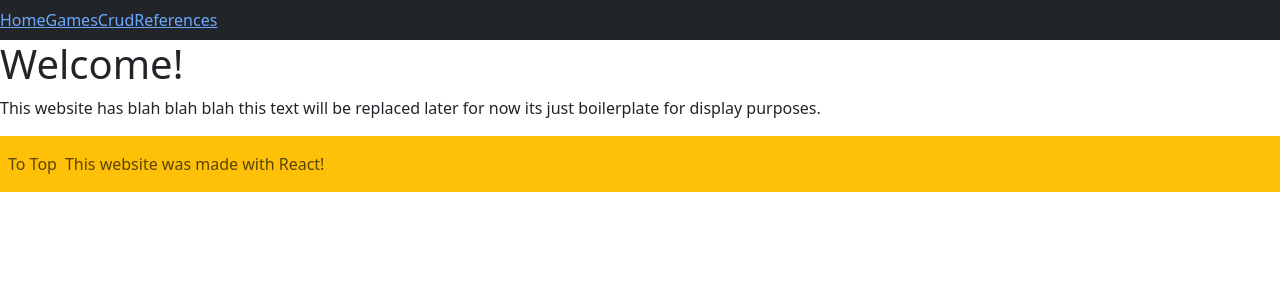
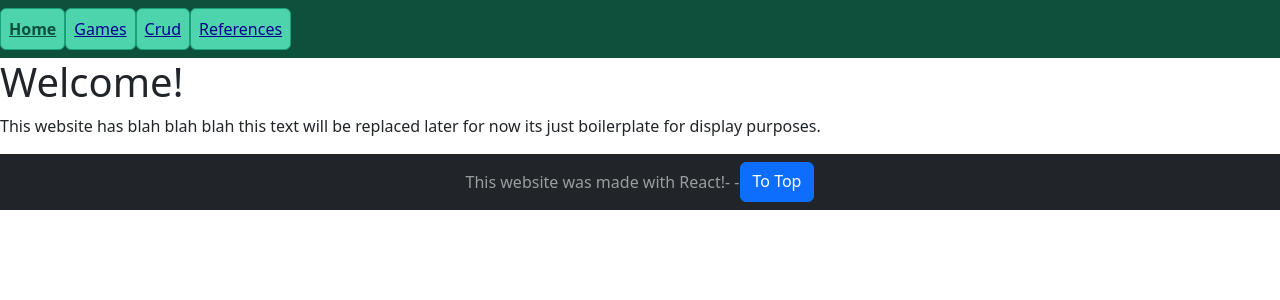
Before and after one commit to anagalacticRuby/promineo-final-react, a React (Create React App) app: page / in a window 1280 px wide. Shown: the top 300 px of the page. Built offline with nearby package versions, Linux system fonts and the light colour scheme.

Commit message:
fixed crudTable, added ScoreCards comp + styling

```diff
--- a/src/components/CrudPage.js
+++ b/src/components/CrudPage.js
@@ -61,17 +61,17 @@ export function CrudPage() {
       .then(() => alert("Score Card Created"));
   }
 
-  function putData(e, scoreCardObj) {
+  function putData(e, initialScoreCard, p1Score, p2Score, ties) {
     e.preventDefault();
 
     let updatedScoreCardObj = {
-      ...scoreCardObj,
-      player1Score: updatedPlayer1Score,
-      player2Score: updatedPlayer2Score,
-      ties: updatedTieCount,
+      ...initialScoreCard,
+      player1Score: p1Score,
+      player2Score: p2Score,
+      ties: ties,
     };
 
-    fetch(`${ENDPOINT}/${scoreCardObj.id}`, {
+    fetch(`${ENDPOINT}/${updatedScoreCardObj.id}`, {
       method: "PUT",
       headers: { "Content-Type": "application/json" },
       body: JSON.stringify(updatedScoreCardObj),
@@ -96,10 +96,6 @@ export function CrudPage() {
         scoreCard={scoreCard}
         deleteData={deleteData}
         putData={putData}
-        setUpdatedPlayer1Score={setUpdatedPlayer1Score}
-        setUpdatedPlayer2Score={setUpdatedPlayer2Score}
-        setUpdatedTieCount={setUpdatedTieCount}
-        updatedTieCount={updatedTieCount}
       />
       <Footer/>
     </>
--- a/src/components/Footer.js
+++ b/src/components/Footer.js
@@ -1,18 +1,28 @@
-import  Nav  from "react-bootstrap/Nav"
-import Navbar from "react-bootstrap/Navbar"
+import Nav from "react-bootstrap/Nav";
+import Navbar from "react-bootstrap/Navbar";
+import Button from "react-bootstrap/Button";
 
-export function Footer(){
+export function Footer() {
   //This component's purpose is to hold the jsx for a footer that appears on every page of the site
-    return(
+  //It has a single link that is rendered as a button, which will take the user to the top of whatever page they are viewing
+  return (
     <>
       <footer>
-            <Navbar bg="warning">
+        <Navbar
+          bg="dark"
+          data-bs-theme="dark"
+          className="justify-content-center"
+        >
           <Nav>
-                    <Nav.Link href="#Top">To Top</Nav.Link>
+            <Navbar.Text data-bs-theme="light">
+              This website was made with React!- -
+            </Navbar.Text>
+            <Button href="#Top" variant="primary">
+              To Top
+            </Button>
           </Nav>
-                <Navbar.Text>This website was made with React!</Navbar.Text>
         </Navbar>
       </footer>
     </>
-    )
+  );
 }
--- a/src/components/Games.js
+++ b/src/components/Games.js
@@ -2,6 +2,8 @@ import { Footer } from "./Footer";
 import { Header } from "./Header";
 import { RockPaperScissors } from "./RockPaperScissors";
 import { TicTacToe } from "./TicTacToe";
+import Card from "react-bootstrap/Card"
+
 
 export function Games() {
   //This component houses the jsx for the 'games' page of the website.
@@ -20,6 +22,8 @@ export function Games() {
     Player2Wins: 0,
     Ties: 0,
   };
+
+  let gameID;
 
   //Maybe have an outlet provide context to this component to enable id passing?
 
--- a/src/components/Header.js
+++ b/src/components/Header.js
@@ -1,20 +1,77 @@
 import React from "react";
 import Nav from "react-bootstrap/Nav";
 import Navbar from "react-bootstrap/Navbar";
-import { Link } from "react-router-dom";
+import { NavLink } from "react-router-dom";
 
 export function Header() {
-  //TODO: Convert anchor tags into react router links, add <route> and <routes> functionality
   //This component's purpose is to house the jsx responsible for displaying a header component on every page
-  //The header will contain navigation links, and will be styled appropriately to show what page the user is currently on.
+  //The header will contain navigation NavLinks, and will be styled appropriately to show what page the user is currently on.
   return (
     <>
-      <Navbar bg="dark" data-bs-theme="dark">
+      <Navbar style={{ backgroundColor: "#0D503C" }}>
         <Nav id="Top">
-            <Link to="/">Home</Link>
-            <Link to="/games">Games</Link>
-            <Link to="/crudpage">Crud</Link>
-            <Link to="/references">References</Link>
+          <NavLink
+            to="/"
+            style={({ isActive }) => {
+              return {
+                color: isActive ? "#0D503C" : "darkblue",
+                fontWeight: isActive ? "bold" : "normal",
+                padding: "8px",
+                border: "solid 0.755px #1AA179",
+                borderRadius: "0.375rem",
+                backgroundColor: "#4DD4AC",
+              };
+            }}
+          >
+            Home
+          </NavLink>
+          <NavLink
+            style={({ isActive }) => {
+              return {
+                color: isActive ? "#0D503C" : "darkblue",
+                fontWeight: isActive ? "bold" : "normal",
+                padding: "8px",
+                border: "solid 0.755px #1AA179",
+                borderRadius: "0.375rem",
+                backgroundColor: "#4DD4AC",
+              };
+            }}
+            to="/games"
+          >
+            Games
+          </NavLink>
+
+          <NavLink
+            style={({ isActive }) => {
+              return {
+                color: isActive ? "#0D503C" : "darkblue",
+                fontWeight: isActive ? "bold" : "normal",
+                padding: "8px",
+                border: "solid 0.755px #1AA179",
+                borderRadius: "0.375rem",
+                backgroundColor: "#4DD4AC",
+              };
+            }}
+            to="/crudpage"
+          >
+            Crud
+          </NavLink>
+
+          <NavLink
+            style={({ isActive }) => {
+              return {
+                color: isActive ? "#0D503C" : "darkblue",
+                fontWeight: isActive ? "bold" : "normal",
+                padding: "8px",
+                border: "solid 0.755px #1AA179",
+                borderRadius: "0.375rem",
+                backgroundColor: "#4DD4AC",
+              };
+            }}
+            to="/references"
+          >
+            References
+          </NavLink>
         </Nav>
       </Navbar>
     </>
--- /dev/null
+++ b/src/components/ScoreCards.js
@@ -0,0 +1,66 @@
+import { useState } from "react";
+import FormControl from "react-bootstrap/FormControl";
+import Button from "react-bootstrap/Button";
+import { Link } from "react-router-dom";
+
+export function ScoreCards({ scoreCard, putData, deleteData }) {
+  //Variables used for the update method
+  const [updatedPlayer1Score, setUpdatedPlayer1Score] = useState(0);
+  const [updatedPlayer2Score, setUpdatedPlayer2Score] = useState(0);
+  const [updatedTieCount, setUpdatedTieCount] = useState(0);
+
+  return (
+    <tr>
+      <td>
+        Player 1's Wins:{" "}
+        <FormControl
+          type="number"
+          defaultValue={scoreCard.player1Score}
+          onChange={(e) => setUpdatedPlayer1Score(e.target.value)}
+        />
+        <br />
+        Player 2's Wins:{" "}
+        <FormControl
+          type="number"
+          defaultValue={scoreCard.player2Score}
+          onChange={(e) => setUpdatedPlayer2Score(e.target.value)}
+        />
+        <br />
+        Ties:{" "}
+        <FormControl
+          type="number"
+          placeholder={scoreCard.ties}
+          onChange={(e) => setUpdatedTieCount(e.target.value)}
+        />
+      </td>
+      <td>
+        <Button variant="danger" onClick={() => deleteData(scoreCard.id)}>
+          Delete
+        </Button>
+      </td>
+      <td>
+        <Button
+          variant="info"
+          onClick={(e) =>
+            putData(
+              e,
+              scoreCard,
+              updatedPlayer1Score,
+              updatedPlayer2Score,
+              updatedTieCount
+            )
+          }
+        >
+          Edit
+        </Button>
+      </td>
+      <td>
+        <Button variant="success">
+          <Link to="/games" style={{ color: "white" }}>
+            Play ({scoreCard.id})
+          </Link>
+        </Button>
+      </td>
+    </tr>
+  );
+}
--- a/src/index.js
+++ b/src/index.js
@@ -7,6 +7,7 @@ import { Games } from "./components/Games";
 import { Home } from "./components/Home";
 import { References } from "./components/References";
 import reportWebVitals from "./reportWebVitals";
+import {NotFound} from "./components/NotFound"
 // import './index.css';
 
 /**
@@ -14,10 +15,18 @@ import reportWebVitals from "./reportWebVitals";
  * https://www.youtube.com/watch?v=nDGA3km5He4 (React Router 6 Tutorial, outdated but still useful for basics)
  * https://reactrouter.com/en/main/start/tutorial (Official documentation for react router v6.16)
  */
+
+// fetch(mockApi)///
+// newValues = {p1Score, p2Score}
+// const updateCard = (object, ...args) => {
+
+// }
+
 const router = createBrowserRouter([
   {
     path: "/",
     element: <Home />,
+    errorElement: <NotFound />,
   },
   {
     path: "/games",
```
Also changed, not shown: src/components/Crud.js (deleted, +0 -72 lines), src/components/CrudTable.js (+21 -57 lines). Lines whose indentation alone changed are shown as unchanged.
